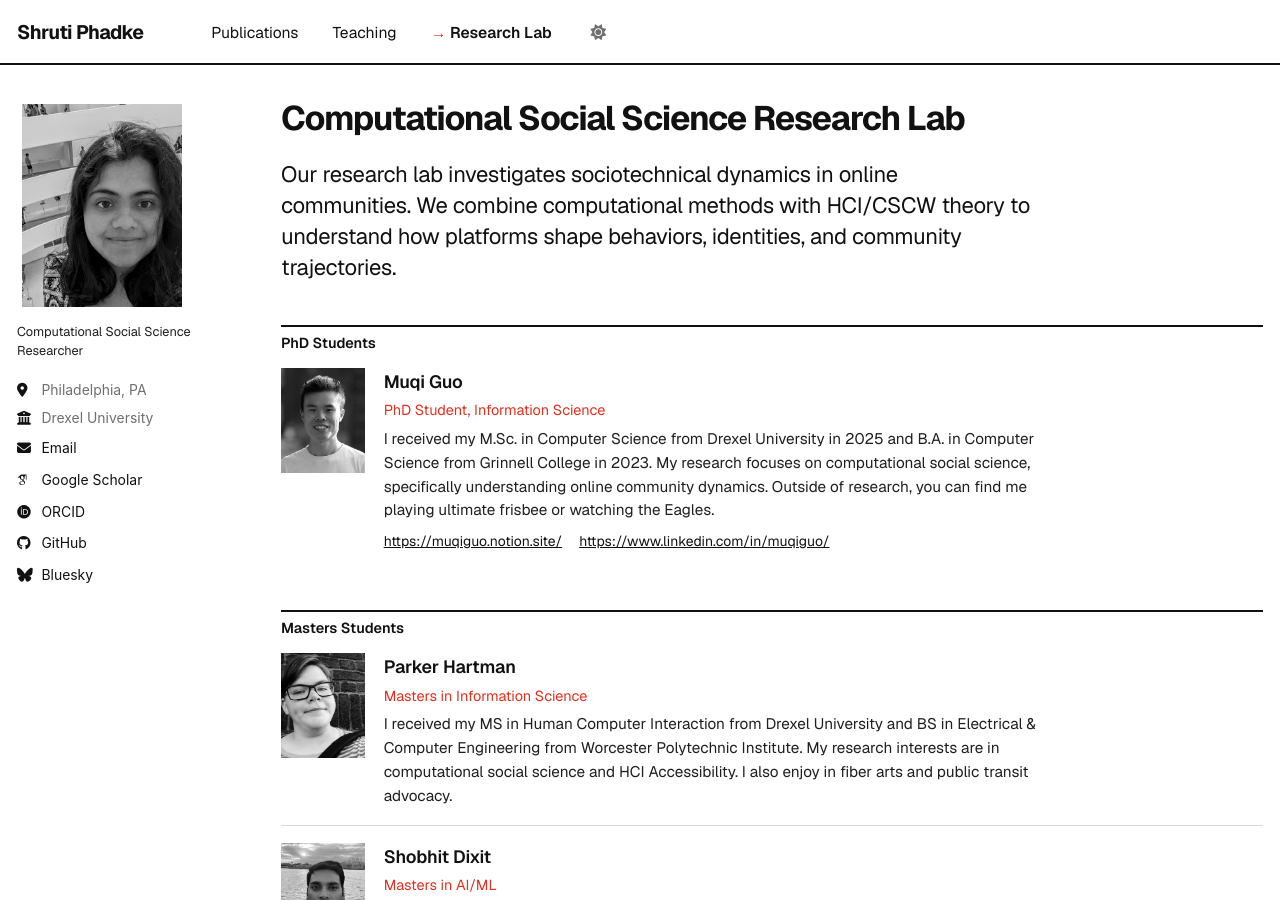
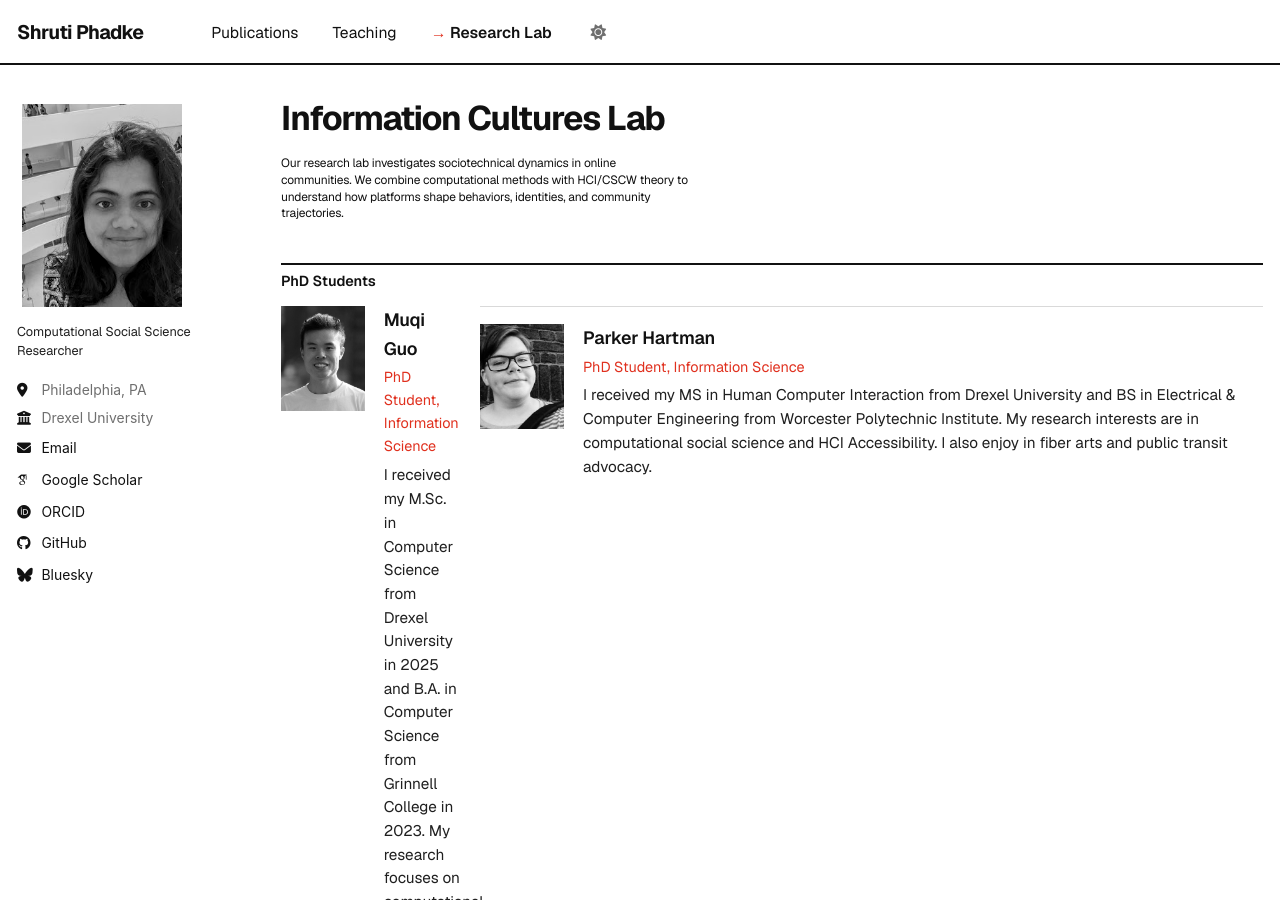
Before and after one commit to shrutiphadke/shrutiphadke.github.io, a Jekyll site: the page built from _pages/portfolio.html, in a window 1280 px wide and 900 px high. Built offline with Jekyll 4.4.1, drawn with Linux system fonts in a browser that asks for light colours; some web fonts are replaced; a script bundle is joined from its source files by our own code; library files that are not in the unit come from our copies.

Commit message:
Change lab title and add PhD student information
Updated the lab title and added a new PhD student section with details.

```diff
--- a/_pages/portfolio.html
+++ b/_pages/portfolio.html
@@ -1,6 +1,6 @@
 ---
 layout: archive
-title: "Computational Social Science Research Lab"
+title: "Information Cultures Lab"
 permalink: /portfolio/
 author_profile: true
 ---
@@ -14,7 +14,7 @@ author_profile: true
 <article class="post-content">
 
 <!-- -------- Intro Description -------- -->
-<p class="lab-description">
+<p class="lab-description" style="font-size: 12px;">
 Our research lab investigates sociotechnical dynamics in online communities. We combine computational methods with HCI/CSCW theory to understand how
 platforms shape behaviors, identities, and community trajectories.
 </p>
@@ -36,6 +36,17 @@ platforms shape behaviors, identities, and community trajectories.
       <a href="#">https://www.linkedin.com/in/muqiguo/</a>
     </div>
   </div>
+
+  <div class="student-card">
+  <img class="student-photo" src="/images/parker.jpg" alt="Photo">
+  <div class="student-info">
+    <div class="student-name">Parker Hartman</div>
+    <div class="student-role">PhD Student, Information Science</div>
+    <div class="student-interests">I received my MS in Human Computer Interaction from Drexel University and BS in Electrical & Computer Engineering from Worcester Polytechnic Institute. My research interests are in computational social science and HCI Accessibility. I also enjoy in fiber arts and public transit advocacy.</div>
+
+  </div>
+</div>
+
 </div>
 
 <!-- Add more PhD students by duplicating the block above -->
@@ -46,15 +57,7 @@ platforms shape behaviors, identities, and community trajectories.
 <!-- ========================== -->
 <h2 class="lab-section-header">Masters Students</h2>
 
-<div class="student-card">
-  <img class="student-photo" src="/images/parker.jpg" alt="Photo">
-  <div class="student-info">
-    <div class="student-name">Parker Hartman</div>
-    <div class="student-role">Masters in Information Science</div>
-    <div class="student-interests">I received my MS in Human Computer Interaction from Drexel University and BS in Electrical & Computer Engineering from Worcester Polytechnic Institute. My research interests are in computational social science and HCI Accessibility. I also enjoy in fiber arts and public transit advocacy.</div>
 
-  </div>
-</div>
 
  <div class="student-card">
   <img class="student-photo" src="/images/sd.jpeg" alt="Photo">
```
